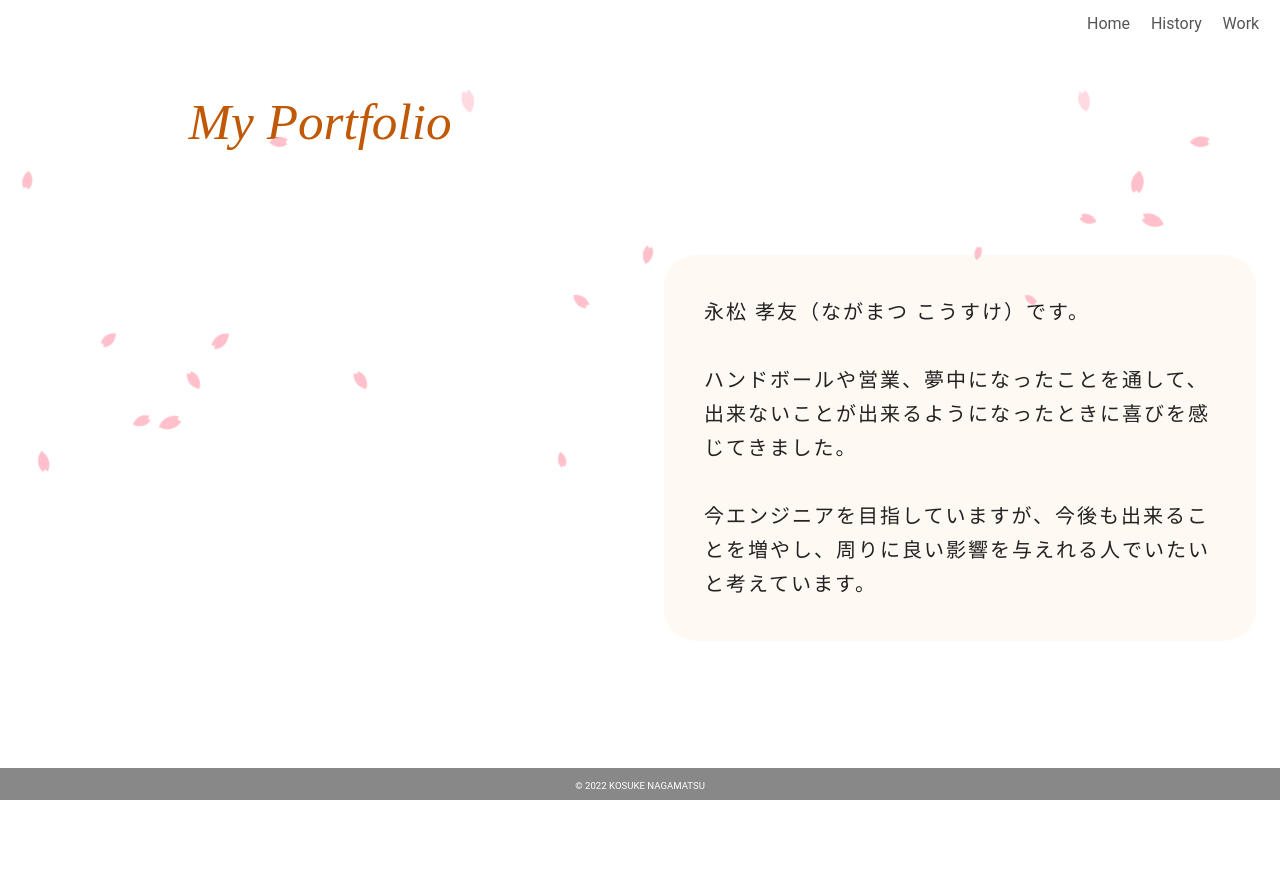
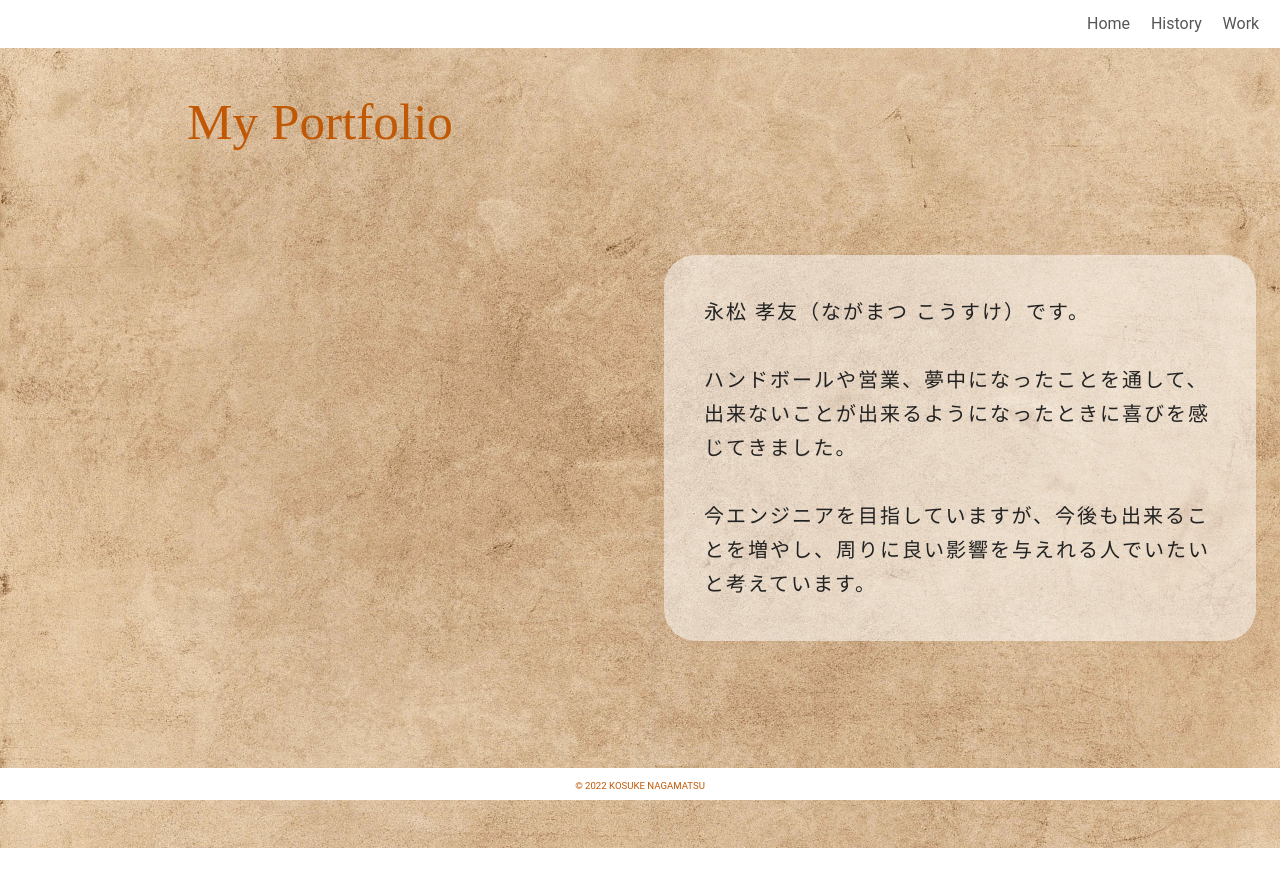
Before and after one commit to Kosuke-Nagamatsu/portfolio, a React (Create React App) app: page / in a window 1280 px wide. Built offline with nearby package versions, Linux system fonts and the light colour scheme.

Commit message:
update: contents about Home and Footer

```diff
--- a/src/components/common/Footer.jsx
+++ b/src/components/common/Footer.jsx
@@ -9,7 +9,7 @@ export const Footer = () => {
 }
 
 const SFooter = styled.footer`
-  background-color: #888;
+  background-color: #fff;
   text-align: center;
   position: fixed;
   bottom: 0;
@@ -20,5 +20,5 @@ const SFooter = styled.footer`
 
 const SSmall = styled.small`
   font-size: 0.6rem;
-  color: #fff;
+  color: #c05805;
 `
--- a/src/components/pages/home/Home.jsx
+++ b/src/components/pages/home/Home.jsx
@@ -1,28 +1,18 @@
 import styled from '@emotion/styled';
 import { HomeContent } from './HomeContent';
-import { createPetal } from '../../../hooks/createPetal';
 
 const text = '永松 孝友（ながまつ こうすけ）です。\n\nハンドボールや営業、夢中になったことを通して、出来ないことが出来るようになったときに喜びを感じてきました。\n\n今エンジニアを目指していますが、今後も出来ることを増やし、周りに良い影響を与えれる人でいたいと考えています。';
 
 export const Home = () => {
-
-  // 指定のミリ秒ごとに花びらを作る
-  setInterval(createPetal, 500);
-
   return (
-    <SDiv className='cherry-blossom-container'>
+    <SDiv>
       <HomeContent text={text} />
     </SDiv>
   );
 }
 
-// const SDiv = styled.div`
-//   background: url('images/home_bg_img.jpg') no-repeat center center;
-//   background-size: cover;
-//   min-height: 100vh;
-// `
-
 const SDiv = styled.div`
+  background: url('images/home_bg_img.jpg') no-repeat center center;
+  background-size: cover;
   min-height: 100vh;
-  position: relative;
 `
--- a/src/components/pages/home/HomeContent.jsx
+++ b/src/components/pages/home/HomeContent.jsx
@@ -34,7 +34,7 @@ const SP = styled.p`
   font-size: 1.25rem;
   line-height: 1.7;
   letter-spacing: 0.1em;
-  background-color: rgba(255, 192, 138, 0.1);
+  background-color: rgba(255, 255, 255, 0.5);
   border-radius: 2rem;
   white-space: pre-line;
   padding: 2.5rem;
--- a/src/components/pages/home/HomePageTitle.jsx
+++ b/src/components/pages/home/HomePageTitle.jsx
@@ -23,7 +23,6 @@ const SH1 = styled.h1`
   font-size: 3.2rem;
   font-weight: 400;
   font-family: luxus-brut, cursive;
-  font-style: italic;
   @media screen and (max-width: 900px) {
     font-size: 2.6rem;
   }
```
Also changed, not shown: public/images/home_bg_img.jpg, public/images/work3_img.jpg.
